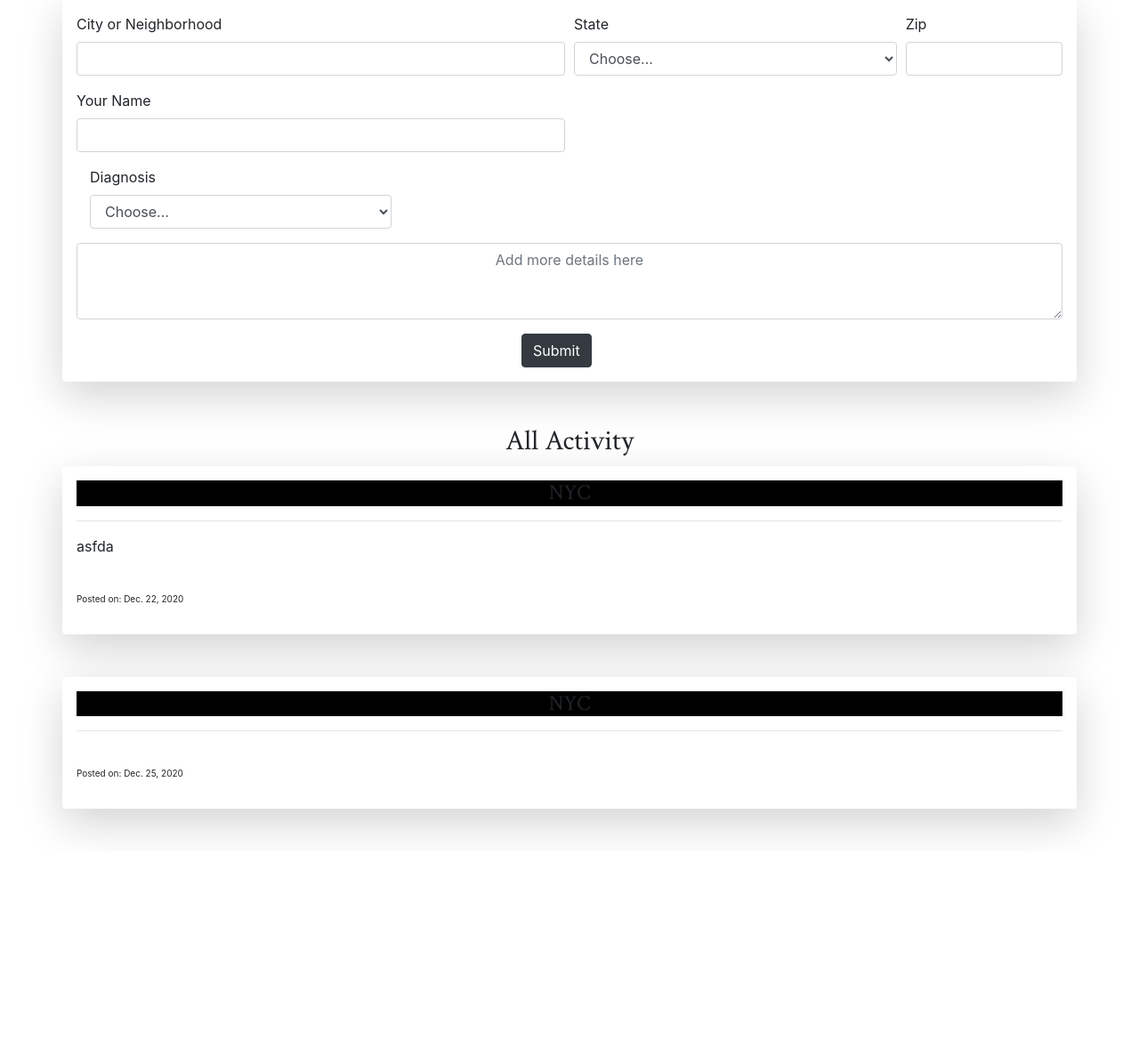
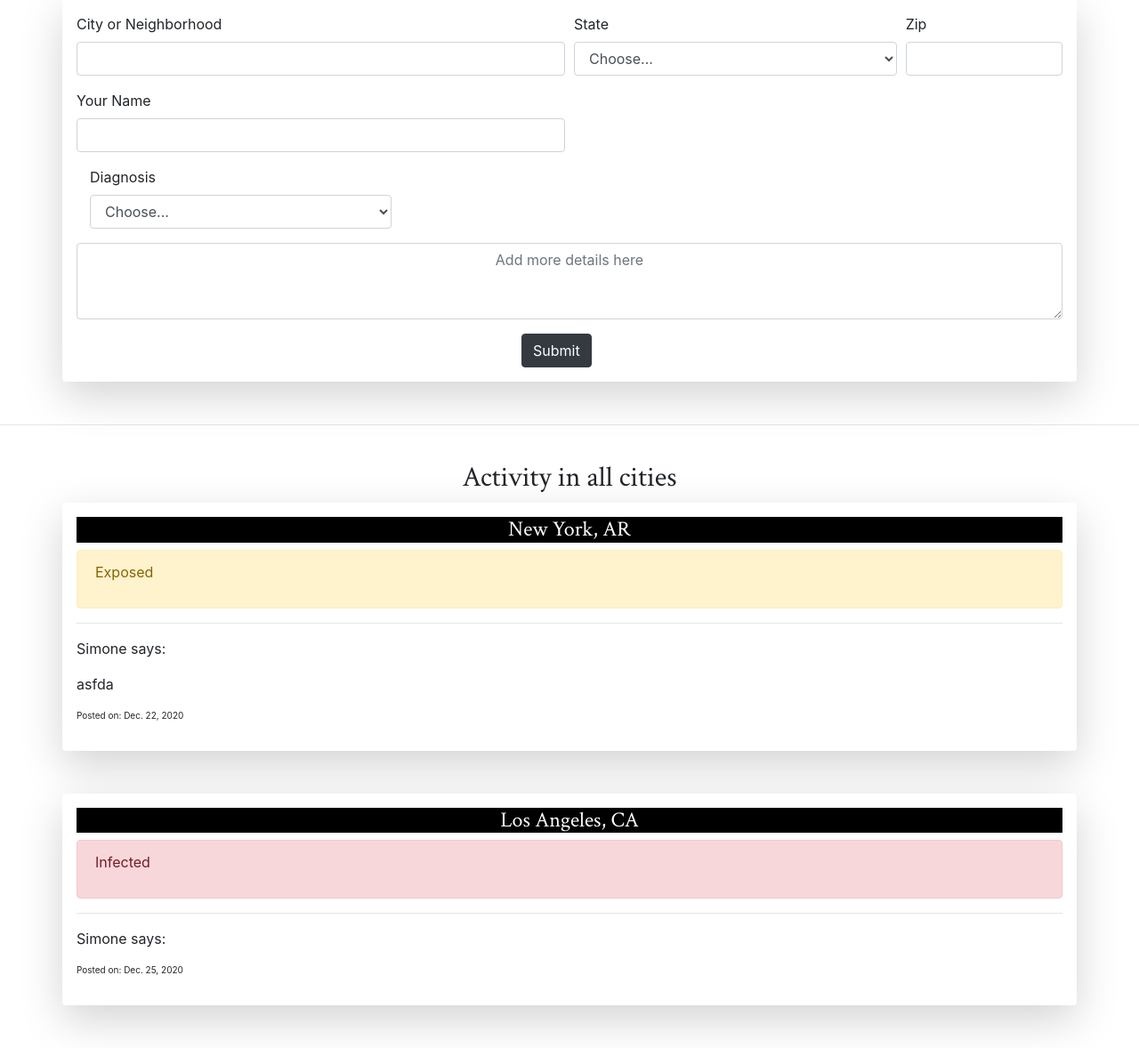
Before and after one commit to sabbamonte/ronaTracker, a Django app: page / in a window 1280 px wide. Shown: the part 160-1338 px from the top of the page at 89% size. Before the commit the page ends 1098 px from the top, so only its background shows below. Run offline with Django 3.2, Linux system fonts and the light colour scheme; data comes from the database, SQL or seed files in the repository; both versions use the stored data as it was after the commit; some libraries are stand-ins or nearby versions.

Commit message:
basics  of new posts complete

```diff
--- /dev/null
+++ b/trackerapp/static/trackerapp/styles.css
@@ -0,0 +1,3 @@
+.red-view {
+    background-color: red;
+}
--- a/trackerapp/templates/trackerapp/index.html
+++ b/trackerapp/templates/trackerapp/index.html
@@ -94,18 +94,36 @@
             </div>
         </form>
     </div>
-
-    <h2 style="font-family: 'Crimson Text', serif; text-align: center;">All Activity</h2>
+    <hr>
+    <br>
+    <h2 style="font-family: 'Crimson Text', serif; text-align: center;">Activity in all cities</h2>
     {% for post in all_posts %}
         <div class="container shadow-lg p-3 mb-5 bg-white rounded">
             <div class="background" style="background-color: black;">
-                <h4 style="font-family: 'Crimson Text', serif; text-align: center;">NYC</h4>
+                <h4 style="font-family: 'Crimson Text', serif; text-align: center; color:white">{{post.city}},  {{post.state}}</h4>
             </div>
+            {% if post.diagnosis == "Exposed" %}
+                <div class="alert alert-warning" role="alert">
+                    <p class="text"> {{post.diagnosis}}</p>
+                </div>
+            {% endif %}
+            {% if post.diagnosis == "Infected" %}
+                <div class="alert alert-danger" role="alert">
+                    <p class="text"> {{post.diagnosis}}</p>
+                </div>
+            {% endif %}
+            {% if post.diagnosis == "Healthy" %}
+                <div class="alert alert-success" role="alert">
+                    <p class="text"> {{post.diagnosis}}</p>
+                </div>
+            {% endif %}
             <hr>
+            <div id="name">
+                <p class="text"> {{post.name}} says:</p>
+            </div>
             <div id="post-view">
                 <p class="text"> {{post.post}} </p>
             </div>
-            <br>
             <div id="timestamp">
                 <p style="font-size:10px;"> Posted on: {{post.timestamp}} </p>
             </div>
```
Also changed, not shown: db.sqlite3.
